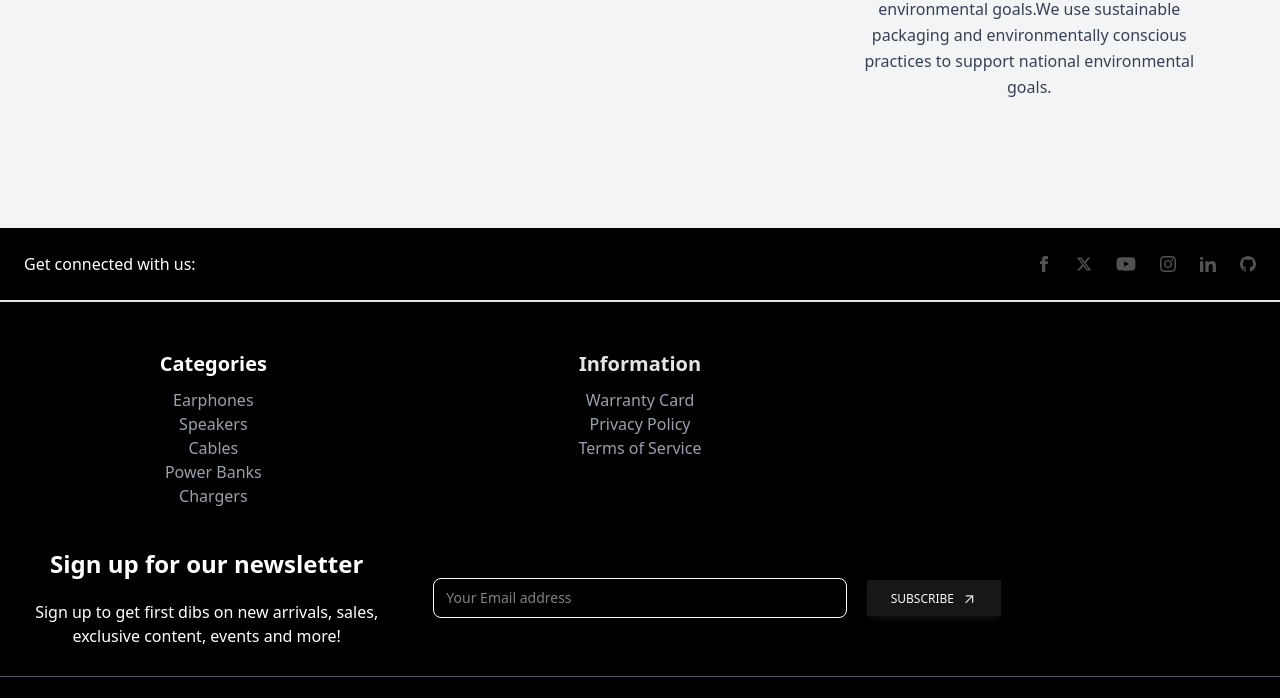
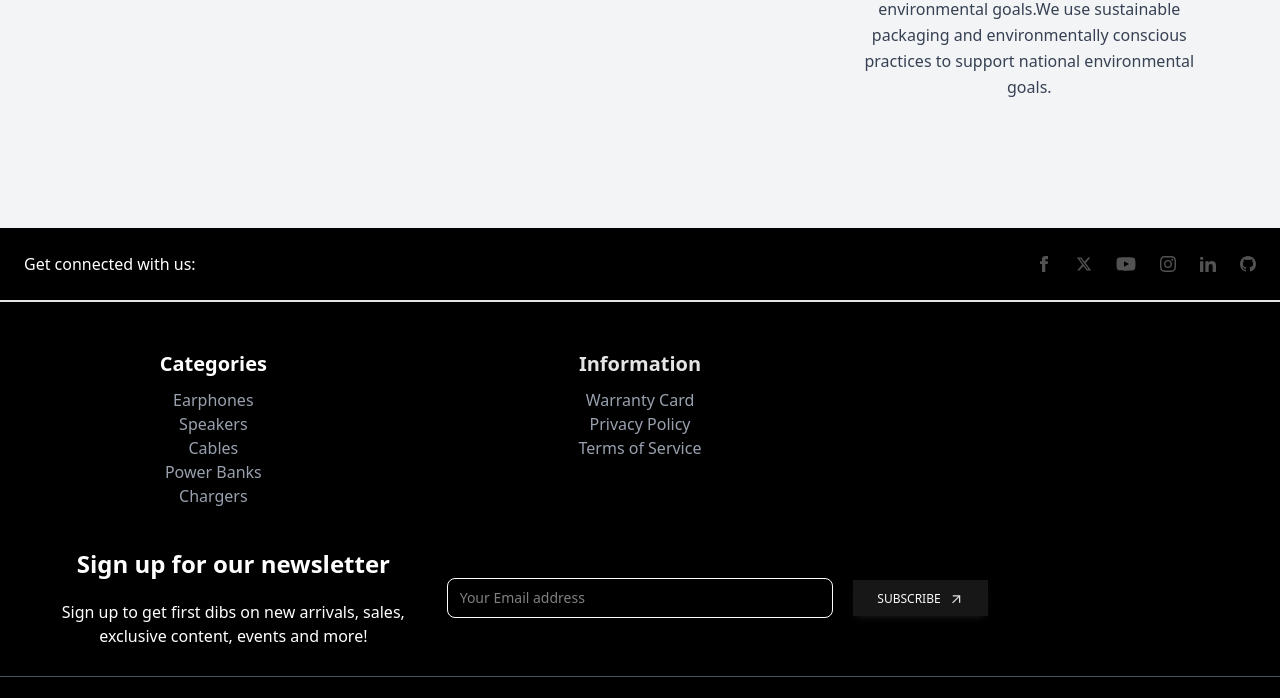
Before and after one commit to shabdullah02/tailwind, a plain HTML site: page 1hora/1hora.html in a window 1280 px wide. Shown: the part 1543-2241 px from the top of the page. Drawn offline with nearby package versions, Linux system fonts and the light colour scheme; grey boxes are pictures that could not be loaded.

Commit message:
Update 1hora.html

```diff
--- a/1hora/1hora.html
+++ b/1hora/1hora.html
@@ -309,7 +309,7 @@
   <!-- Form -->
   <div class="relative mb-7">
   <form action="">
-    <div class="grid grid-cols-1 md:grid-cols-3 items-center justify-center gap-5 mb-6">
+    <div class="mx-10 grid grid-cols-1 md:grid-cols-3 items-center justify-center gap-5 mb-6">
       <!-- Sign up text -->
       <div class="md:ml-auto">
         <h3 class="font-bold text-2xl mb-5">Sign up for our newsletter</h3>
```
